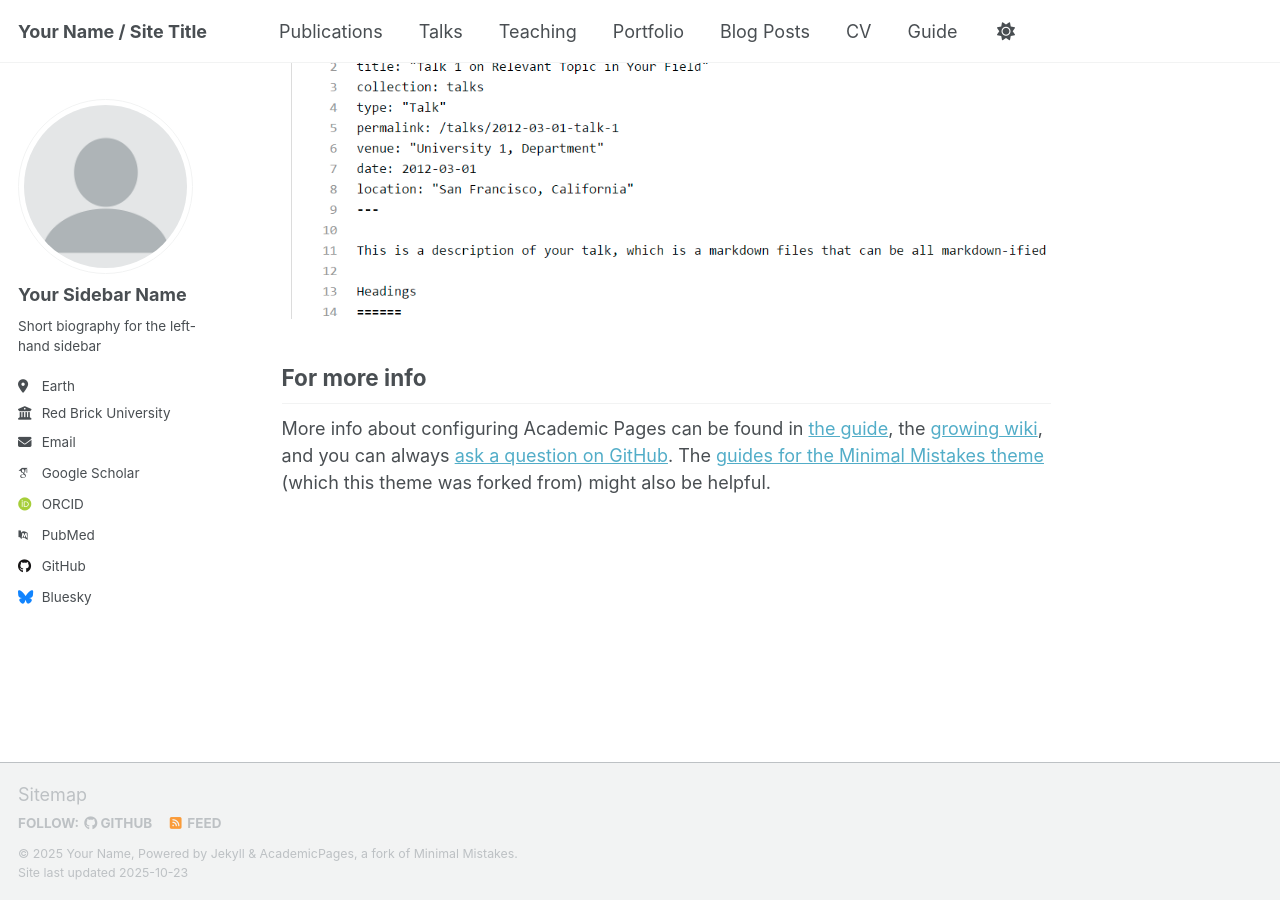
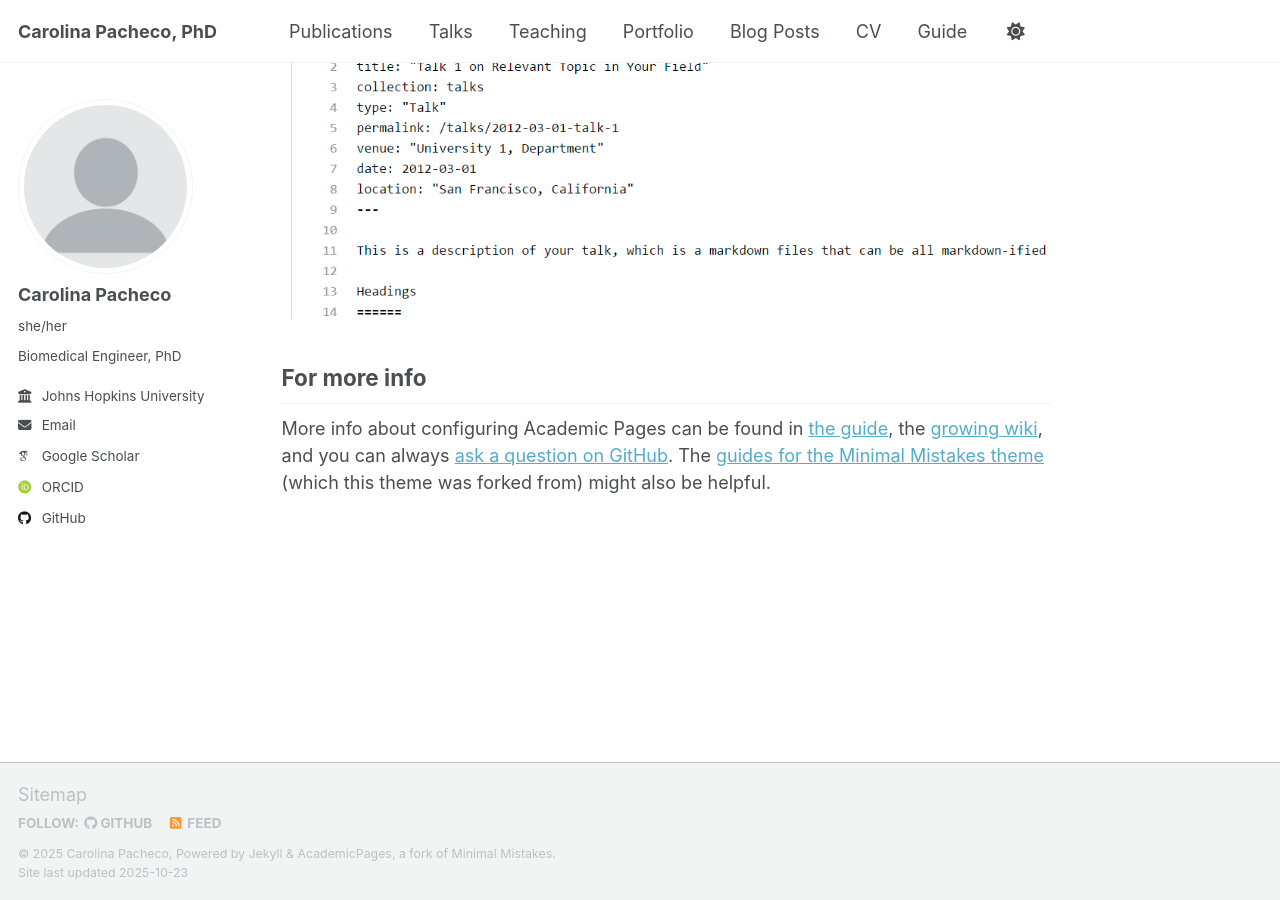
Before and after one commit to carolina-pacheco/carolina-pacheco.github.io, a Jekyll site: the page built from _pages/about.md, in a window 1280 px wide and 900 px high, scrolled down 2880 px. Built offline with Jekyll 4.4.1, drawn with Linux system fonts in a browser that asks for light colours; some web fonts are replaced; a script that is not in the unit is left out.

Commit message:
Update _config.yml
customized fields

```diff
--- a/_config.yml
+++ b/_config.yml
@@ -9,14 +9,14 @@
 # Basic Site Settings
 locale                   : "en-US"
 site_theme               : "default" # Currently available options are "default", "air"
-title                    : "Your Name / Site Title"
+title                    : "Carolina Pacheco, PhD"
 title_separator          : "-"
-name                     : &name "Your Name"
-description              : &description "Your Name's academic portfolio"   # Update this with a general description of your site, this is the default if not overridden by a page
-url                      : https://academicpages.github.io # The base hostname & protocol for your site e.g. "https://[your GitHub username].github.io",
+name                     : &name "Carolina Pacheco"
+description              : &description "Carolina Pacheco's academic portfolio"   # Update this with a general description of your site, this is the default if not overridden by a page
+url                      : https://carolina-pacheco.github.io # The base hostname & protocol for your site e.g. "https://[your GitHub username].github.io",
                                                            # or if you already have some other page hosted on Github then use "https://[your GitHub username].github.io/[Your Repo Name]"
 baseurl                  : "" # the subpath of your site, e.g. "/blog"
-repository               : "academicpages/academicpages.github.io"
+repository               : "carolina-pacheco/carolina-pacheco.github.io"
 
 # Site Author - The following control what appear as part of the author content on the side bar.
 #               If a field is blank the icon and link will not appear, otherwise it will be shown.
@@ -24,23 +24,23 @@ repository               : "academicpages/academicpages.github.io"
 author:
   # Biographic information
   avatar           : "profile.png"
-  name             : "Your Sidebar Name"
-  pronouns         : # example: "she/her"
-  bio              : "Short biography for the left-hand sidebar"
-  location         : "Earth"
-  employer         : "Red Brick University"
+  name             : "Carolina Pacheco"
+  bio              : "Biomedical Engineer, PhD"
+  location         : #"Earth"
+  employer         : "Johns Hopkins University"
+  pronouns         : "she/her"
   uri              : # URL
-  email            : "none@example.org"
+  email            : "carolina.pacheco.onate@gmail.com"
 
   # Academic websites
   academia         : # URL
   arxiv            : # URL - Update with the correct link to your profile
-  googlescholar    : "https://scholar.google.com/citations?user=PS_CX0AAAAAJ"
+  googlescholar    : "https://scholar.google.com/citations?user=OJSAJYIAAAAJ"
   inspire-hep      : # URL
   impactstory      : # URL
-  orcid            : "https://orcid.org/yourorcidurl"
+  orcid            : "https://orcid.org/0000-0003-2483-1215"
   semantic         : # URL
-  pubmed           : "https://www.ncbi.nlm.nih.gov/pubmed/?term=john+snow"
+  pubmed           : #"https://www.ncbi.nlm.nih.gov/pubmed/?term=john+snow"
   researchgate     : # URL
   scopus           : # URL
 
@@ -48,13 +48,13 @@ author:
   bitbucket        : # Username - Update with your username on the site
   codepen          : # Username
   dribbble         : # Username
-  github           : "academicpages"
+  github           : "carolina-pacheco"
   kaggle           : # Username
   stackoverflow    : # User number or user number and name (i.e., use "1" or "1/jeff-atwood")
 
   # Social media
   artstation       : # Username
-  bluesky          : "bsky.app" # Replace this with you Bluesky username
+  bluesky          : #"bsky.app" # Replace this with you Bluesky username
   facebook         : # Username
   flickr           : # Username
   foursquare       : # Username
@@ -84,7 +84,7 @@ publication_category:
   books:
     title: 'Books'
   manuscripts:
-    title: 'Journal Articles'
+    title: 'Publications'
   conferences:
     title: 'Conference Papers'
 
@@ -122,7 +122,7 @@ staticman:
       options:
         format           : "iso8601" # "iso8601" (default), "timestamp-seconds", "timestamp-milliseconds"
 atom_feed:
-  hide                   : false     # change to true to hide the RSS feed in the footer
+  hide                   : true#false     # change to true to hide the RSS feed in the footer
   path                   : # blank (default) uses feed.xml
 
 
```
